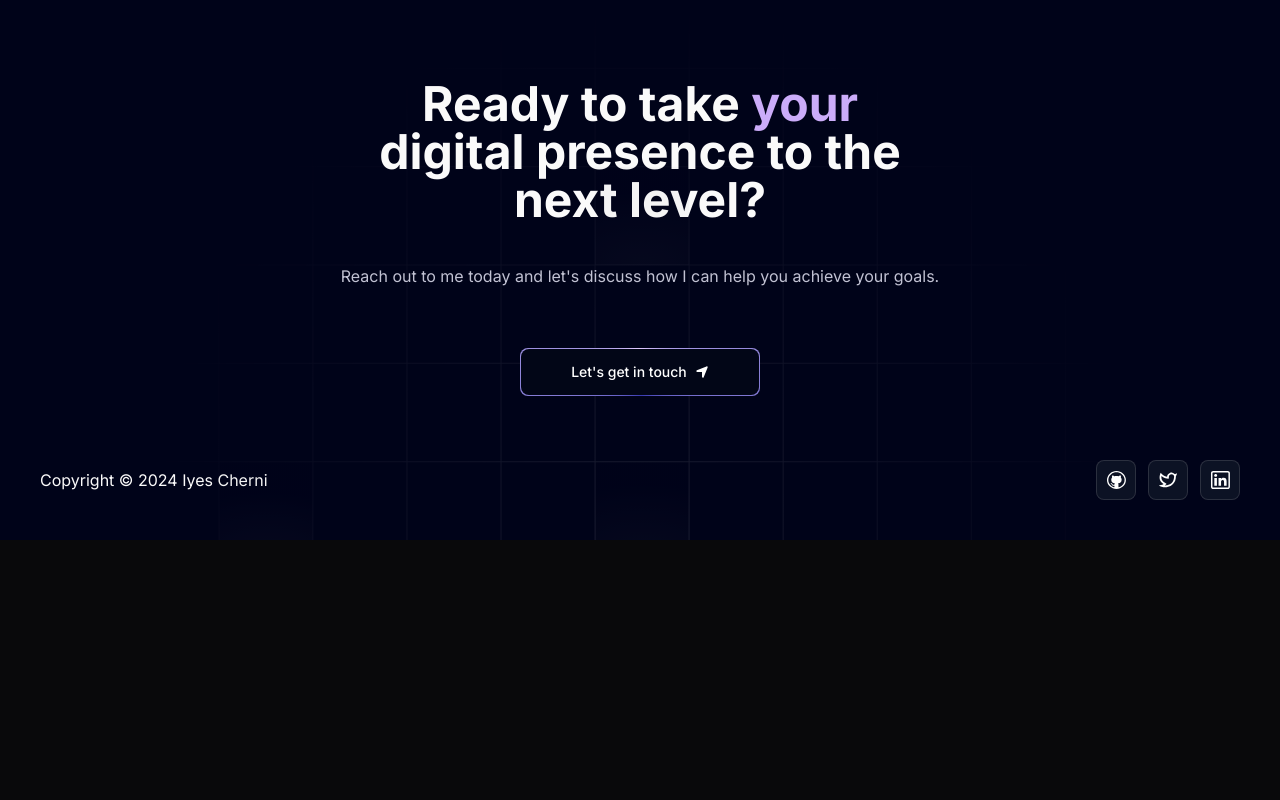
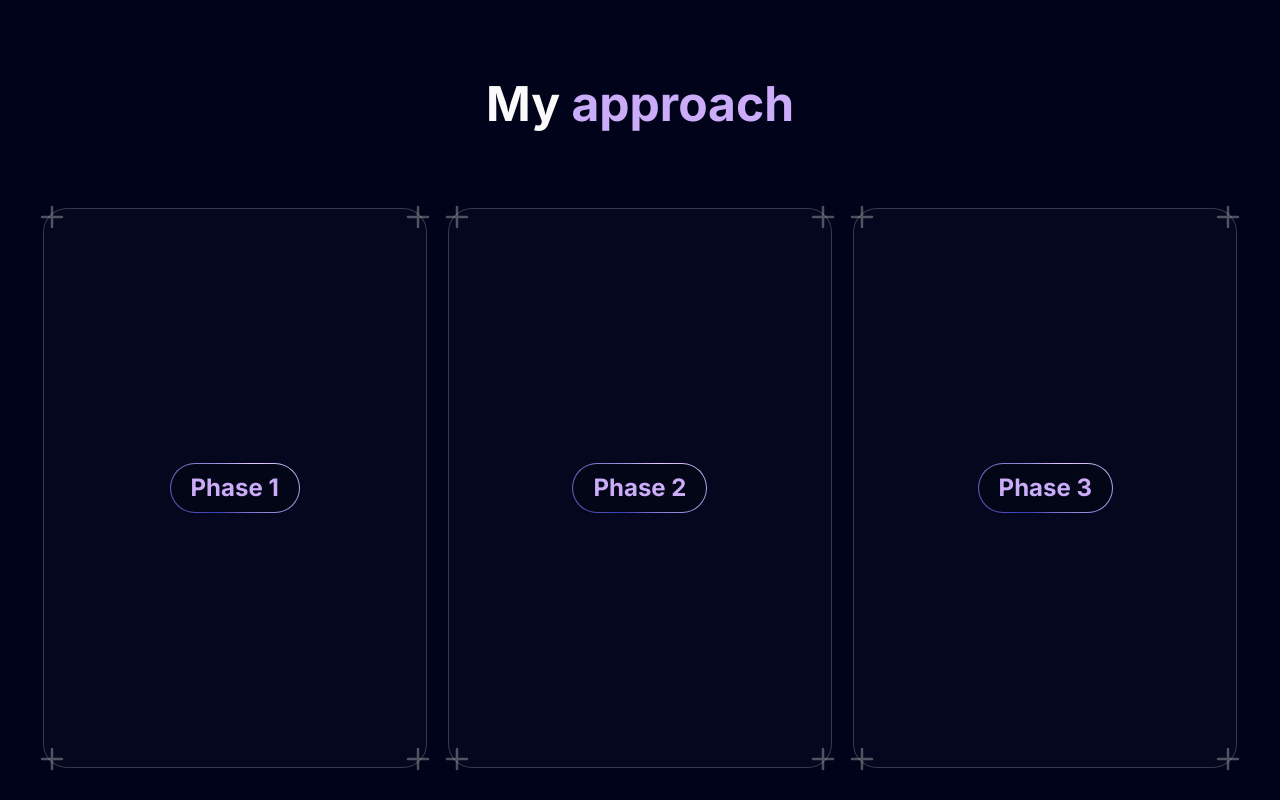
Before and after one commit to CherniIyes/Portfolio, a Next.js app: page / in a window 1280 px wide. Shown: the top 800 px of the page. Built offline with nearby package versions, Linux system fonts and the light colour scheme.

Commit message:
polishing

```diff
--- a/app/page.tsx
+++ b/app/page.tsx
@@ -21,7 +21,7 @@ const Home = () => {
         {/* <RecentProjects /> */}
         {/* <Clients /> */}
         {/* <Experience /> */}
-        {/* <Approach /> */}
+        <Approach />
         <Footer />
       </div>
     </main>
```
